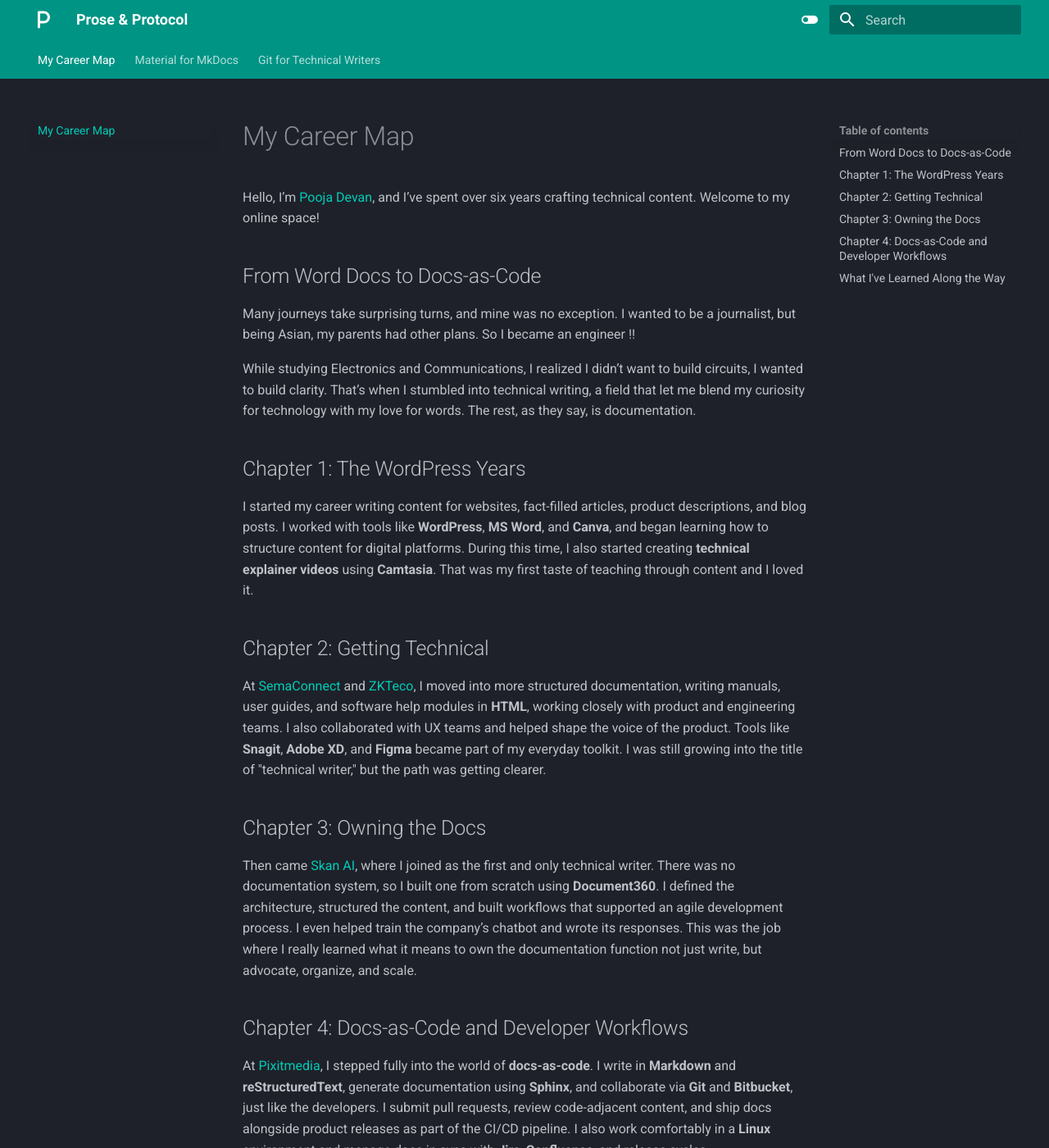
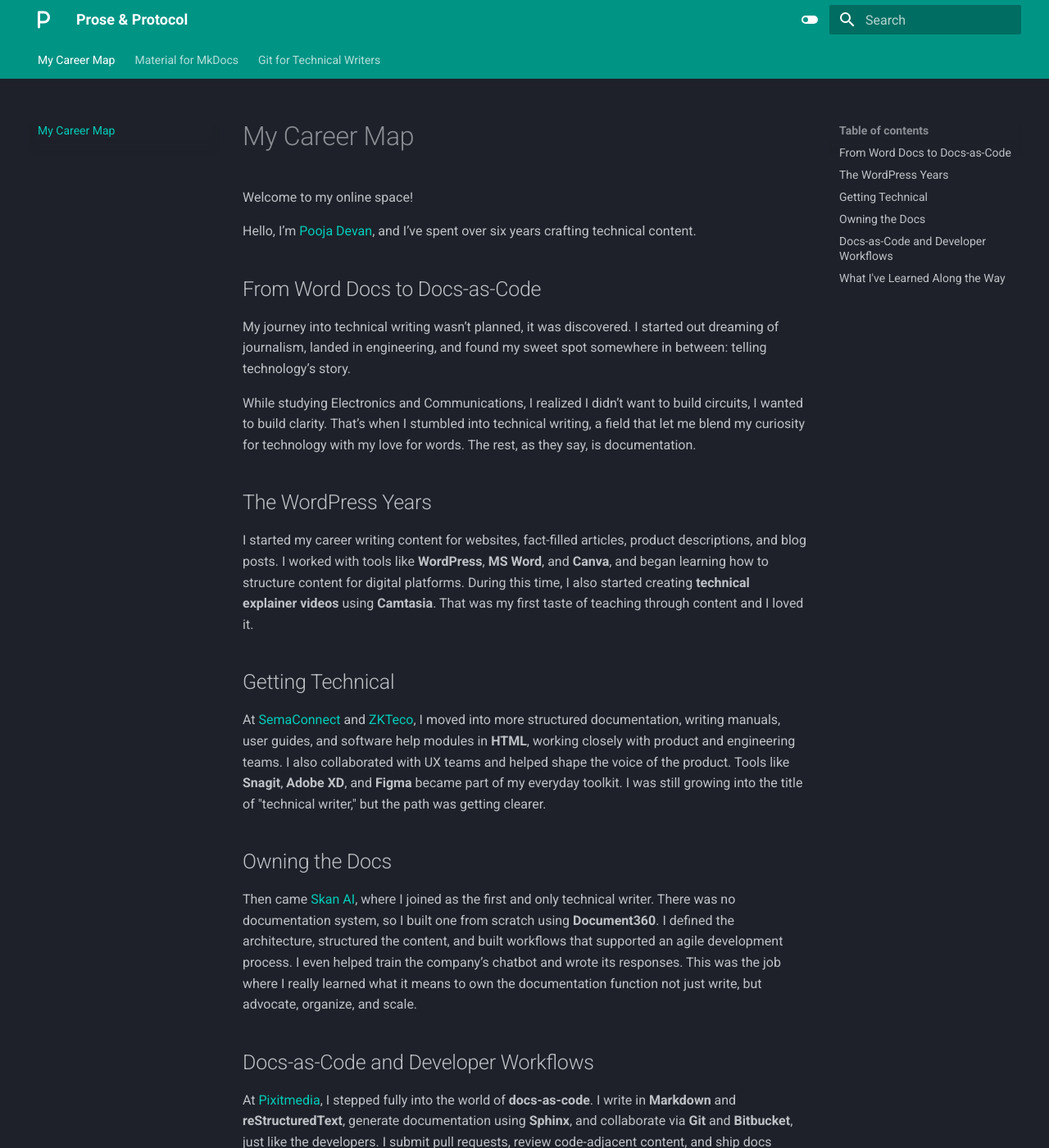
Before and after one commit to PoojaDevan/pdevan-mkdocs, an MkDocs documentation site: the page built from docs/index.md, in a window 1280 px wide and 1400 px high. Shown: the whole window at 82% size. Built offline with MkDocs 1.6.1 and Material for MkDocs 9.7.7, drawn with Linux system fonts in a browser that asks for light colours; some web fonts are replaced.

```diff
--- a/docs/index.md
+++ b/docs/index.md
@@ -1,26 +1,28 @@
 # My Career Map
 
-Hello, I’m [Pooja Devan](https://www.linkedin.com/in/pooja-devan-07nov95/), and I’ve spent over six years crafting technical content. Welcome to my online space!
+Welcome to my online space!
+
+Hello, I’m [Pooja Devan](https://www.linkedin.com/in/pooja-devan-07nov95/), and I’ve spent over six years crafting technical content.
 
 ## From Word Docs to Docs-as-Code
 
-Many journeys take surprising turns, and mine was no exception. I wanted to be a journalist, but being Asian, my parents had other plans. So I became an engineer !!
+My journey into technical writing wasn’t planned, it was discovered. I started out dreaming of journalism, landed in engineering, and found my sweet spot somewhere in between: telling technology’s story.
 
 While studying Electronics and Communications, I realized I didn’t want to build circuits, I wanted to build clarity. That’s when I stumbled into technical writing, a field that let me blend my curiosity for technology with my love for words. The rest, as they say, is documentation.
 
-## Chapter 1: The WordPress Years
+## The WordPress Years
 
 I started my career writing content for websites, fact-filled articles, product descriptions, and blog posts. I worked with tools like **WordPress**, **MS Word**, and **Canva**, and began learning how to structure content for digital platforms. During this time, I also started creating **technical explainer videos** using **Camtasia**. That was my first taste of teaching through content and I loved it.
 
-## Chapter 2: Getting Technical
+## Getting Technical
 
 At [SemaConnect](https://blinkcharging.com/blog/semaconnect-welcome-to-blink-charging) and [ZKTeco](https://www.zkteco.com/en/), I moved into more structured documentation, writing manuals, user guides, and software help modules in **HTML**, working closely with product and engineering teams. I also collaborated with UX teams and helped shape the voice of the product. Tools like **Snagit**, **Adobe XD**, and **Figma** became part of my everyday toolkit. I was still growing into the title of "technical writer," but the path was getting clearer.
 
-## Chapter 3: Owning the Docs
+## Owning the Docs
 
 Then came [Skan AI](https://www.skan.ai/), where I joined as the first and only technical writer. There was no documentation system, so I built one from scratch using **Document360**. I defined the architecture, structured the content, and built workflows that supported an agile development process. I even helped train the company’s chatbot and wrote its responses. This was the job where I really learned what it means to own the documentation function not just write, but advocate, organize, and scale.
 
-## Chapter 4: Docs-as-Code and Developer Workflows
+## Docs-as-Code and Developer Workflows
 
 At [Pixitmedia](https://www.pixitmedia.com/), I stepped fully into the world of **docs-as-code**. I write in **Markdown** and **reStructuredText**, generate documentation using **Sphinx**, and collaborate via **Git** and **Bitbucket**, just like the developers. I submit pull requests, review code-adjacent content, and ship docs alongside product releases as part of the CI/CD pipeline. I also work comfortably in a **Linux** environment and manage docs in sync with **Jira**, **Confluence**, and release cycles.
 
```
Also changed, not shown: docs/Images/Pen.png (added), docs/Images/logo.png (added).
